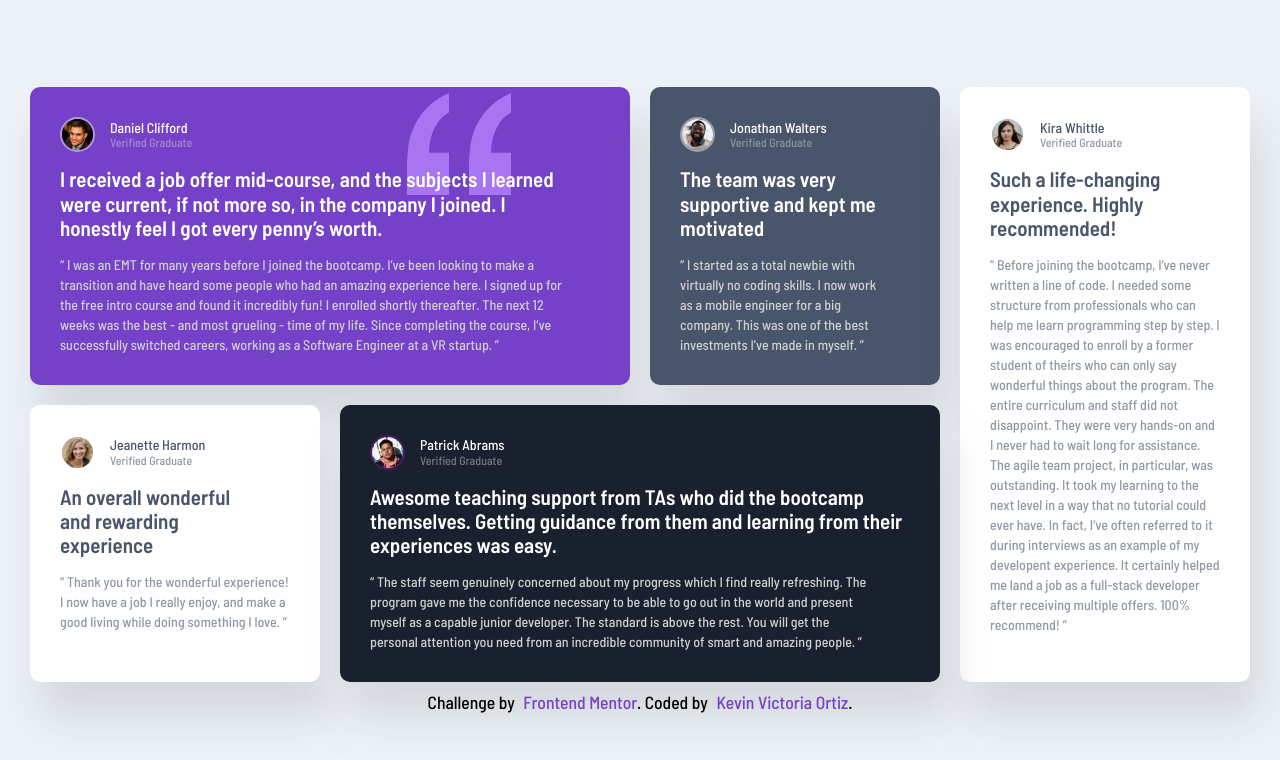
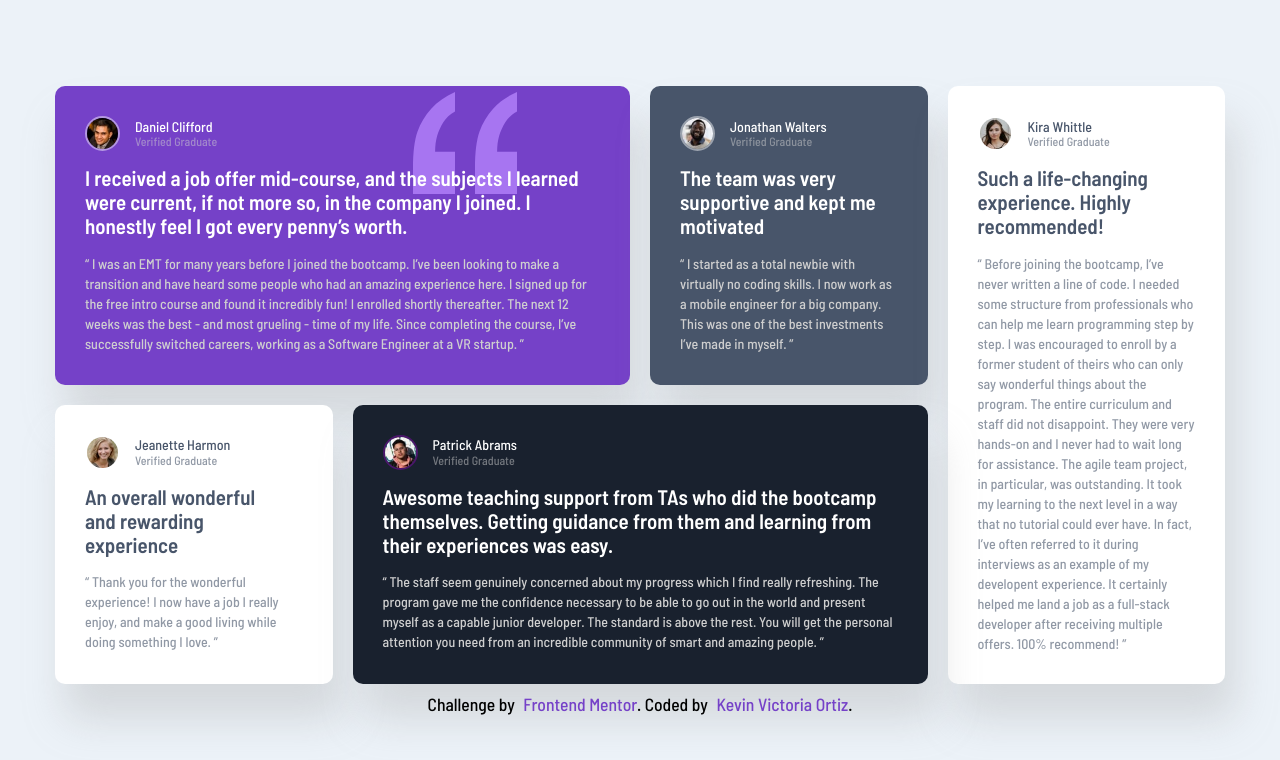
Before and after one commit to KevinOrt218/Testimonials-grid-section-challenge, a plain HTML site: page index.html in a window 1280 px wide. Drawn offline with Linux system fonts and the light colour scheme.

Commit message:
Se modifico el centrado del grid con flex

```diff
--- a/style/style.css
+++ b/style/style.css
@@ -42,17 +42,14 @@ blockquote {
 }
 
 .grid {
-  display: flex;
-  flex-direction: column;
-  justify-content: center;
-  align-items: center;
   height: 100vh;
+  display: grid;
+  place-content: center;
 }
 
 .grid-container {
   max-width: 1440px;
-  margin: 0 auto;
-  padding: 0 30px;
+  padding: 0 55px;
   display: grid;
   grid-template-columns: 1fr 1fr 1fr 1fr;
   gap: 20px;
@@ -107,22 +104,10 @@ blockquote {
   grid-column: 1/3;
 }
 
-.grid-box-daniel h4{
-  max-width: 500px;
-}
-
-.grid-box-daniel blockquote {
-  max-width: 520px;
-}
-
 .grid-box-jonathan {
   background-color: var(--Verydarkgrayishblue);
   grid-row: 1;
   grid-column: 3/4;
-}
-
-.grid-box-jonathan blockquote{
-  max-width: 200px;
 }
 
 .grid-box-kira {
@@ -170,10 +155,6 @@ blockquote {
   background-color: var(--Verydarkblackishblue);
   grid-row: 2/3;
   grid-column: 2/4;
-}
-
-.grid-box-patrick blockquote {
-  max-width: 500px;
 }
 
 .attribution {
```
